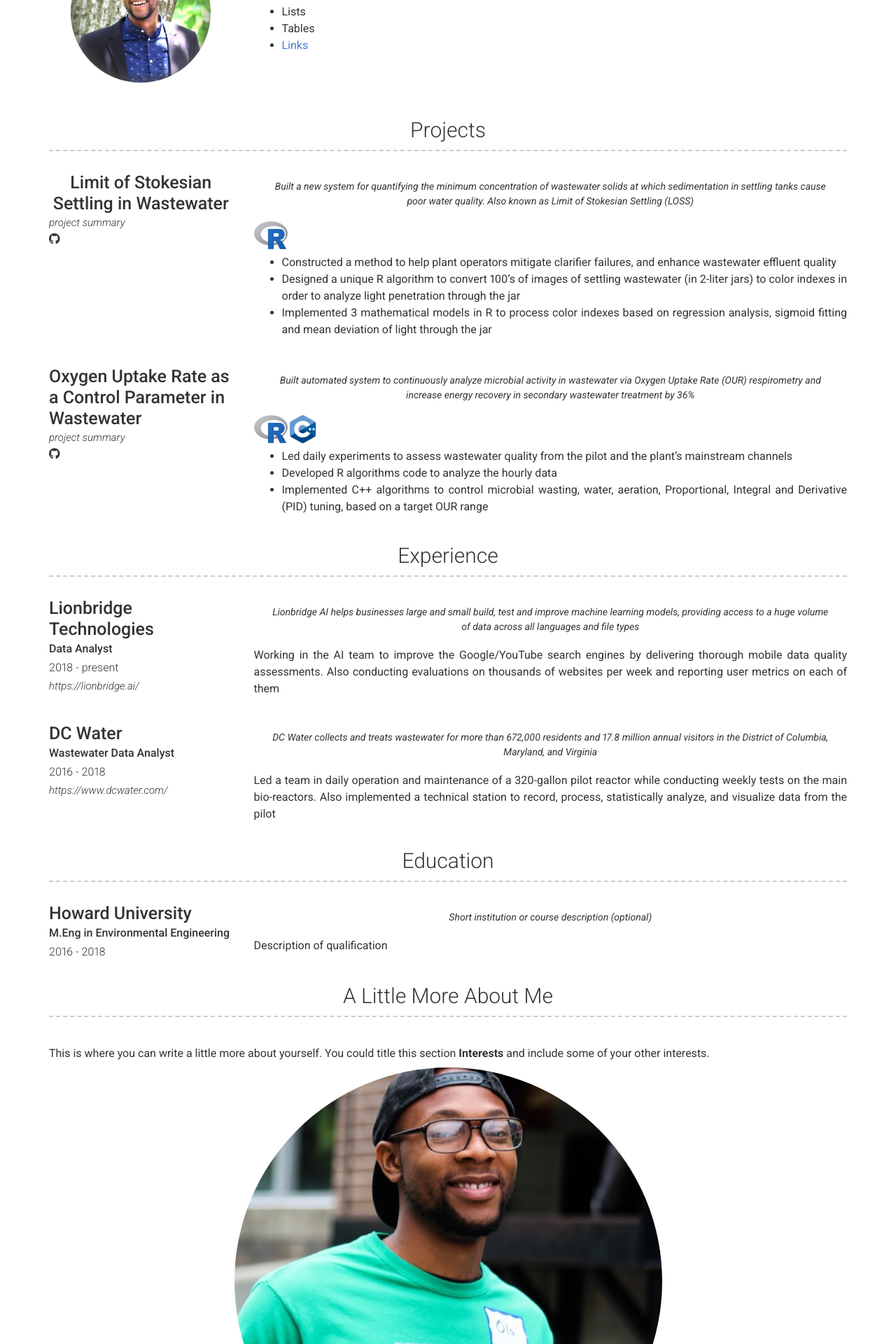
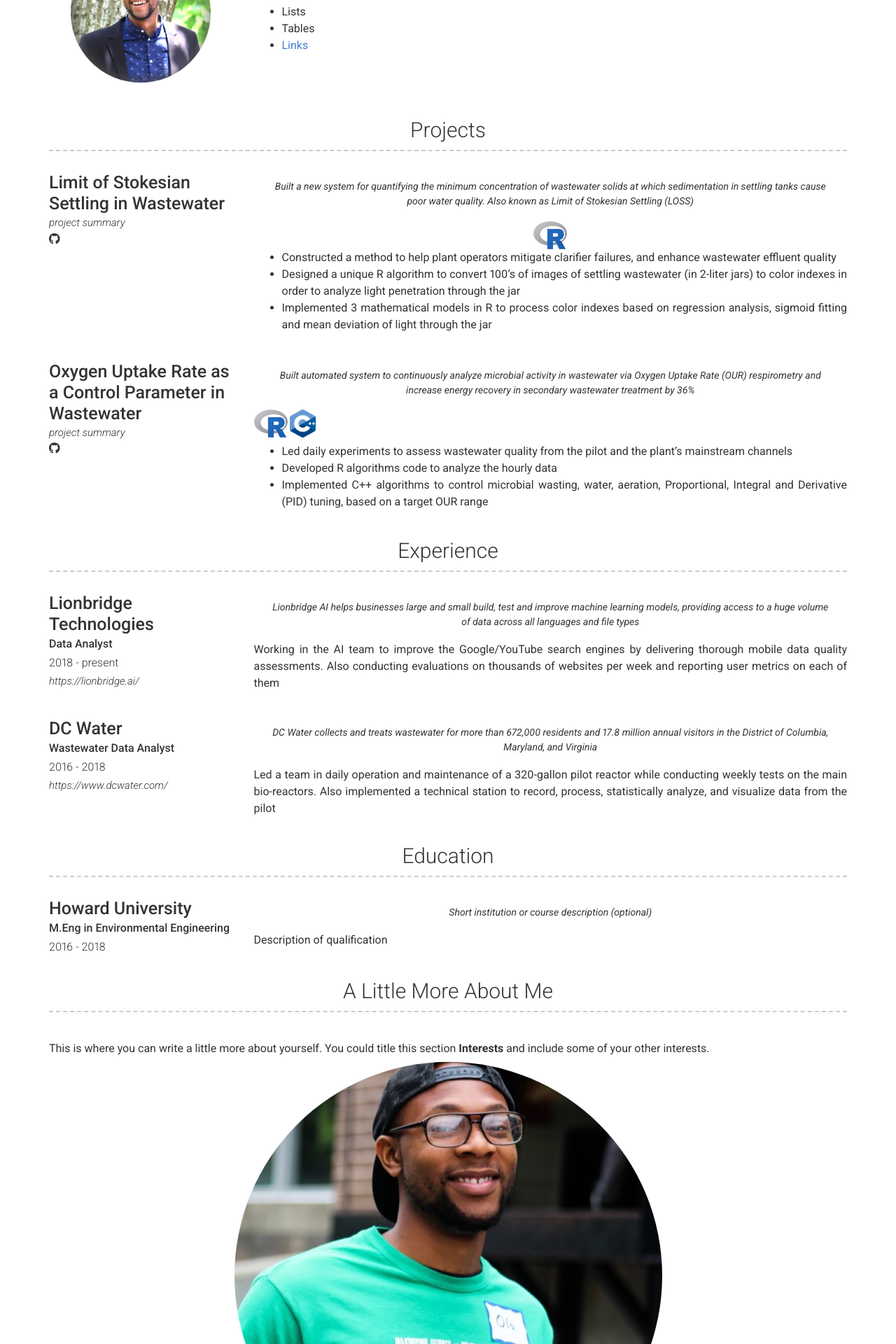
Before and after one commit to OlaOlagunju/cloudgeek.com.ng, a Jekyll site: the page built from index.md, in a window 1280 px wide. Shown: the part 411-2331 px from the top of the page at 70% size. Built offline with Jekyll 4.4.1, drawn with Linux system fonts in a browser that asks for light colours; nearby versions of some CDN libraries.

Commit message:
Update _config.yml

```diff
--- a/_config.yml
+++ b/_config.yml
@@ -63,8 +63,8 @@ content:
   - title: Projects # Title for the section
     layout: list # Type of content section (list/text)
     content:
-      - layout: left
-        title: <center>Limit of Stokesian Settling in Wastewater</center>
+      - layout: center
+        title: Limit of Stokesian Settling in Wastewater
         link: github.com/OlaOlagunju/LOSS_Project
         link_text: project summary
         additional_links:
@@ -77,7 +77,7 @@ content:
         quote: >
           Built a new system for quantifying the minimum concentration of wastewater solids at which sedimentation in settling tanks cause poor water quality. Also known as Limit of Stokesian Settling (LOSS)
         description: | #
-          <img src="/images/rlogo.png" width="48" height="40" />
+          <center><img src="/images/rlogo.png" width="48" height="40" /></center>
           - Constructed a method to help plant operators mitigate clarifier failures, and enhance wastewater effluent quality
           - Designed a unique R algorithm to convert 100’s of images of settling wastewater (in 2-liter jars) to color indexes in order to analyze light penetration through the jar
           - Implemented 3 mathematical models in R to process color indexes based on regression analysis, sigmoid fitting and mean deviation of light through the jar
```
